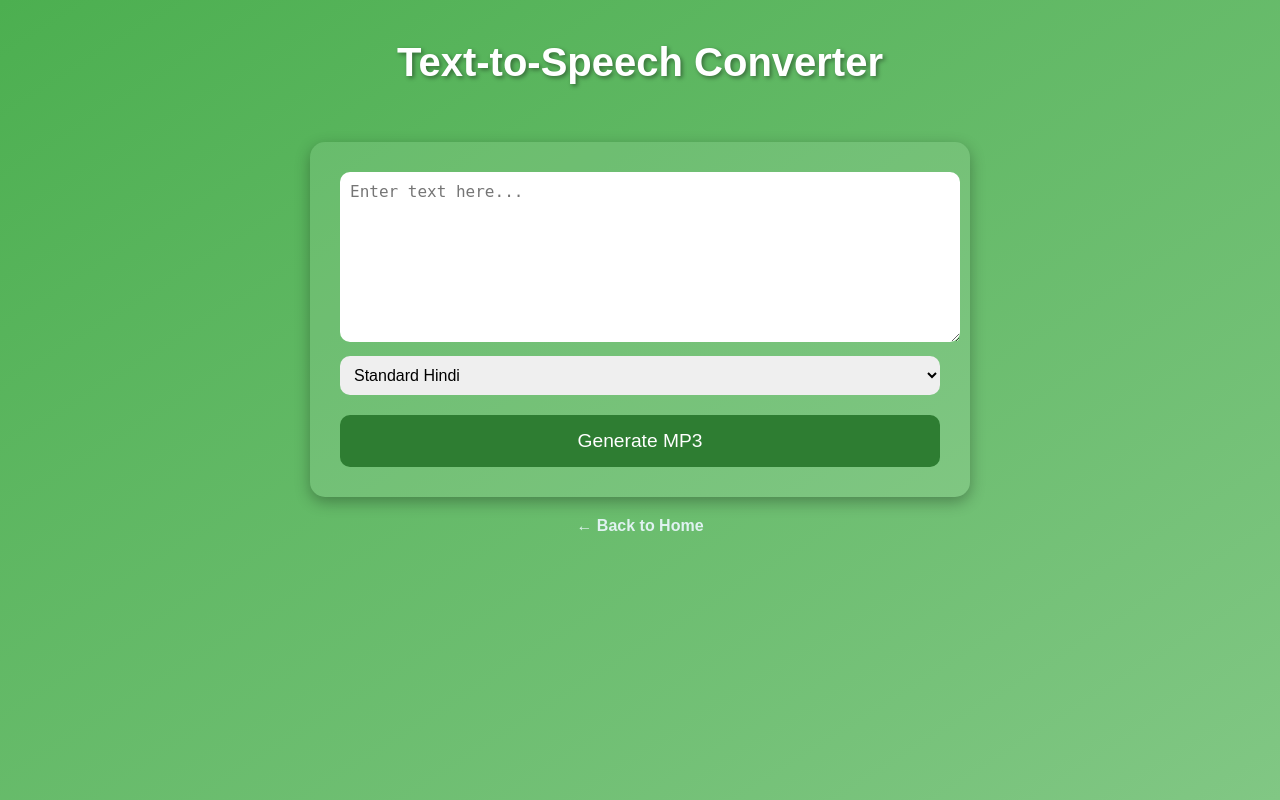
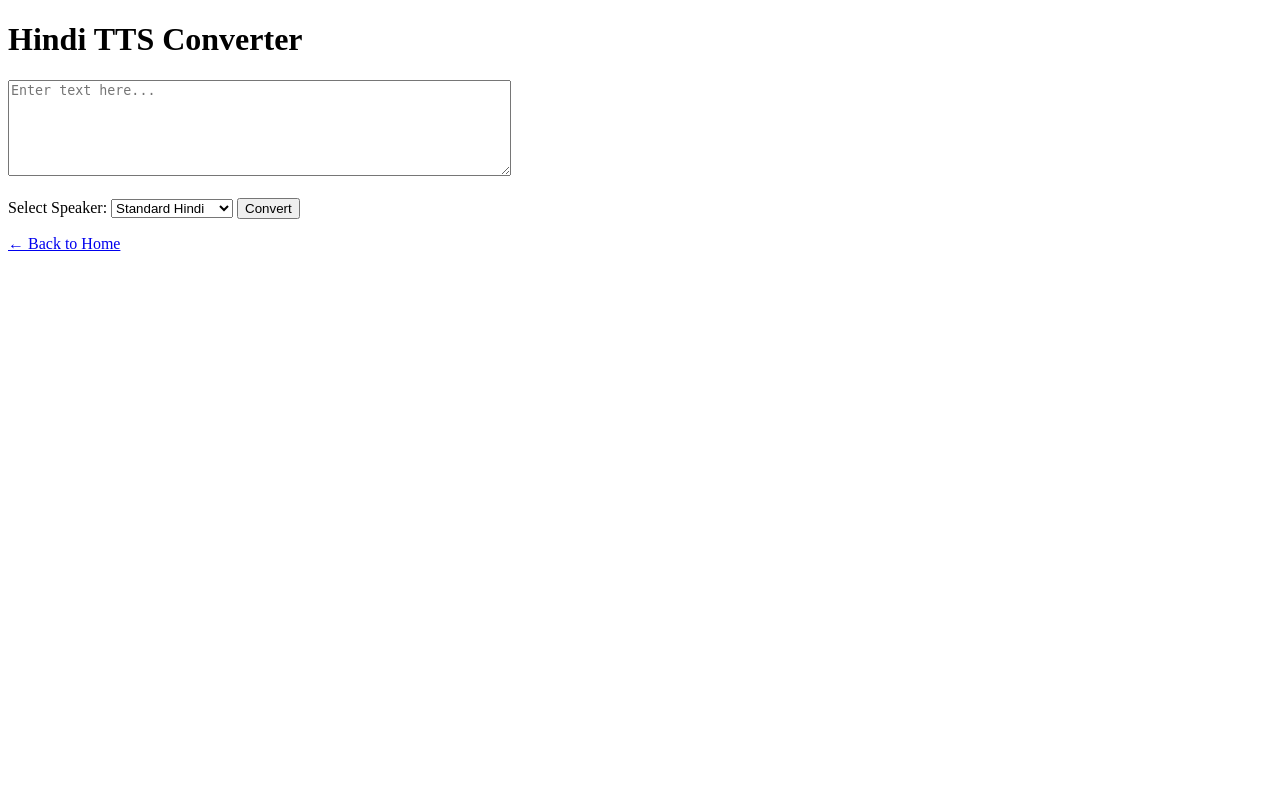
Before and after one commit to phpzee/MyFlask, a Flask app: page /tts in a window 1280 px wide. Run offline with Flask 3, Linux system fonts and the light colour scheme.

Commit message:
Add files via upload

```diff
--- a/templates/app.html
+++ b/templates/app.html
@@ -1,126 +1,40 @@
 <!DOCTYPE html>
-<html lang="en">
+<html>
 <head>
-<meta charset="UTF-8">
-<meta name="viewport" content="width=device-width, initial-scale=1.0">
-<title>Text-to-Speech</title>
-<style>
-body {
-    margin:0; padding:0;
-    font-family: Arial, sans-serif;
-    background: linear-gradient(to bottom right, #4caf50, #81c784);
-    display: flex;
-    flex-direction: column;
-    align-items: center;
-    min-height: 100vh;
-    color: #fff;
-}
-h1 {
-    font-size: 2.5rem;
-    margin-top: 40px;
-    text-shadow: 2px 2px 4px rgba(0,0,0,0.4);
-}
-form {
-    background: rgba(255, 255, 255, 0.1);
-    padding: 30px;
-    margin-top: 30px;
-    border-radius: 15px;
-    width: 90%;
-    max-width: 600px;
-    box-shadow: 0 5px 15px rgba(0,0,0,0.3);
-}
-textarea {
-    width: 100%;
-    height: 150px;
-    padding: 10px;
-    border-radius: 10px;
-    border: none;
-    resize: vertical;
-    font-size: 1rem;
-}
-select {
-    width: 100%;
-    padding: 10px;
-    border-radius: 10px;
-    margin: 10px 0 20px 0;
-    font-size: 1rem;
-    border: none;
-}
-button {
-    width: 100%;
-    padding: 15px;
-    font-size: 1.2rem;
-    border-radius: 10px;
-    border: none;
-    background-color: #2e7d32;
-    color: white;
-    cursor: pointer;
-    transition: 0.3s;
-}
-button:hover {
-    background-color: #1b5e20;
-    transform: scale(1.05);
-}
-.message {
-    margin-top: 15px;
-    padding: 10px;
-    width: 100%;
-    text-align: center;
-    border-radius: 10px;
-}
-.error {
-    background-color: rgba(255, 0, 0, 0.6);
-}
-.success {
-    background-color: rgba(0, 255, 0, 0.6);
-}
-audio {
-    margin-top: 15px;
-    width: 100%;
-    border-radius: 10px;
-}
-.back {
-    margin-top: 20px;
-    display: block;
-    text-align: center;
-    font-weight: bold;
-    color: #e0f2f1;
-    text-decoration: none;
-}
-.back:hover {
-    text-decoration: underline;
-}
-</style>
+  <meta charset="utf-8">
+  <title>Hindi TTS</title>
 </head>
 <body>
+  <h1>Hindi TTS Converter</h1>
 
-<h1>Text-to-Speech Converter</h1>
+  {% if error %}
+    <p style="color: red;">{{ error }}</p>
+  {% endif %}
 
-<form method="POST">
-    <textarea name="text" placeholder="Enter text here...">{{ text|default('') }}</textarea>
-    <select name="speaker">
-        {% for key in speakers %}
-        <option value="{{ key }}" {% if selected_speaker==key %}selected{% endif %}>{{ key }}</option>
-        {% endfor %}
+  <form method="post" action="/tts">
+    <textarea name="text" rows="6" cols="60" placeholder="Enter text here...">{{ text|default('') }}</textarea><br><br>
+
+    <label for="speaker">Select Speaker:</label>
+    <select name="speaker" id="speaker">
+      {% for sp in speakers %}
+        <option value="{{ sp }}" {% if sp == selected_speaker %}selected{% endif %}>{{ sp }}</option>
+      {% endfor %}
     </select>
-    <button type="submit">Generate MP3</button>
-</form>
 
-{% if error %}
-<div class="message error">{{ error }}</div>
-{% endif %}
+    <button type="submit">Convert</button>
+  </form>
 
-{% if success %}
-<div class="message success">{{ success }}</div>
-{% if filename %}
-<audio controls>
-    <source src="{{ url_for('static', filename=filename) }}" type="audio/mpeg">
-    Your browser does not support the audio element.
-</audio>
-{% endif %}
-{% endif %}
+  {% if audio_file %}
+    <h3>Audio ready</h3>
+    <!-- Use url_for('static', filename=audio_file) and add cache-bust param -->
+    <audio controls autoplay>
+      <source src="{{ url_for('static', filename=audio_file) }}{% if ts %}?v={{ ts }}{% endif %}" type="audio/mpeg">
+      Your browser does not support the audio element.
+    </audio>
 
-<a href="/" class="back">← Back to Home</a>
+    <p><a href="{{ url_for('static', filename=audio_file) }}" download>Download MP3</a></p>
+  {% endif %}
 
+  <p><a href="/">← Back to Home</a></p>
 </body>
 </html>
```
Also changed, not shown: templates/fetchLocalNews.html (+21 -127 lines), templates/index.html (+7 -55 lines).
